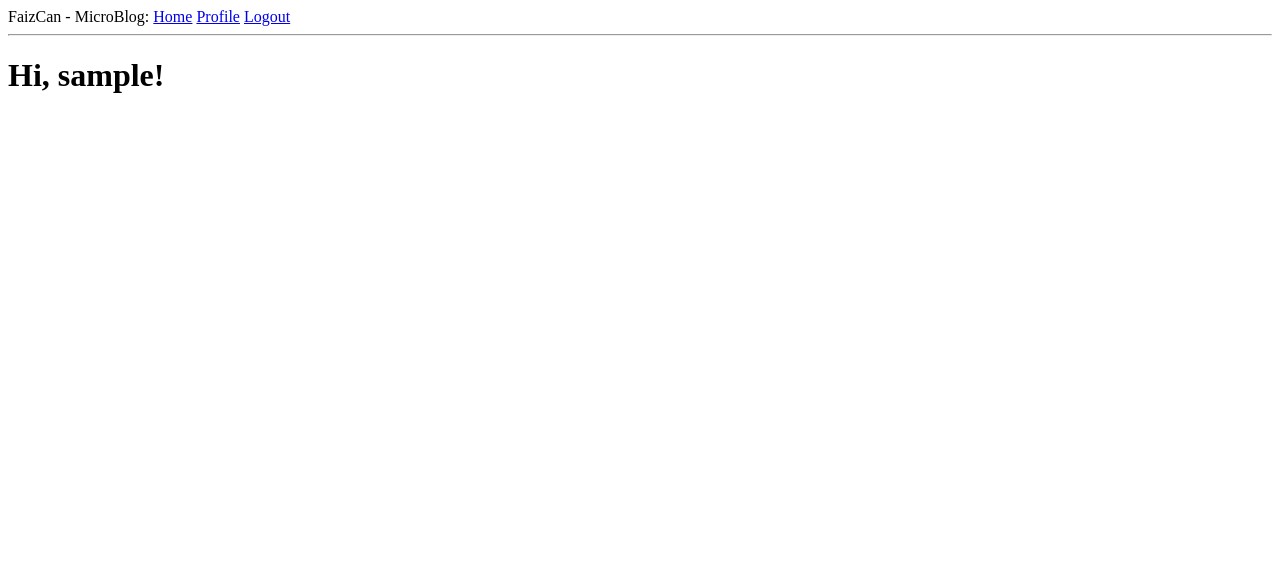
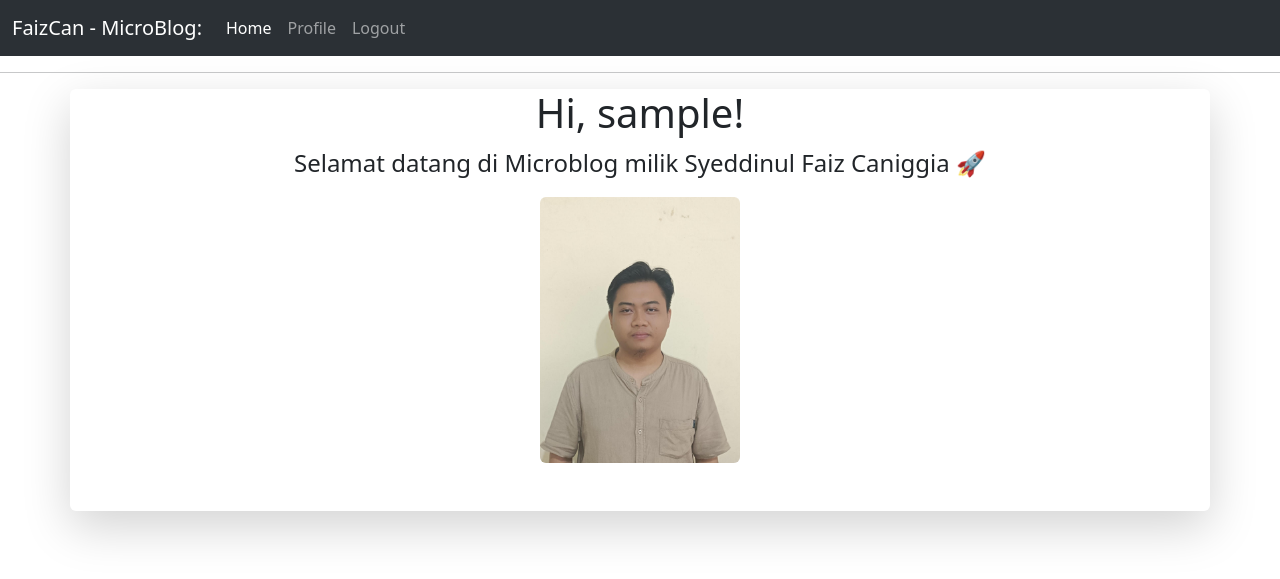
Before and after one commit to RhapsodyInBlueMelody/Tugas-OOP-Web-Python, a Flask app: page / in a window 1280 px wide. Shown: the top 579 px of the page. Run offline with Flask 3, Linux system fonts and the light colour scheme; the visitor is signed in with stand-in values (Sample User, id 1).

Commit message:
Second commit

```diff
--- a/app/static/app.css
+++ /dev/null
@@ -1,43 +0,0 @@
-body{
-    scroll-behavior: smooth;
-}
-
-.judul{
-    word-break: break-all;
-}
-
-.container{
-    margin: auto;
-
-}
-
-.navbar{
-    background-color: aqua;
-    display: inline-block
-}
-
-.navbar ul {
-    display: inline;
-    list-style-type: none;
-    background-color: #dddddd;
-    margin: 0;
-    padding: 0;
-    overflow: hidden;
-  }
-
-.navbar ul li {
-    float: right;
-}
-
-.navbar ul li a:hover {
-    background-color: #111;
-}
-
-.navbar ul li a{
-    display: block;
-    color: black;
-    text-align: center;
-    padding: 20px 15px;
-    padding: 8px;
-    background-color: #dddddd;
-}
--- a/app/static/app.js
+++ /dev/null
@@ -1,5 +0,0 @@
-document.getElementById("tombol").addEventListener("click", displayDate)
-
-function displayDate() {
-    document.getElementById("demo").innerHTML = Date();
-  }
--- a/app/templates/base.html
+++ b/app/templates/base.html
@@ -5,6 +5,8 @@
     <meta name="viewport" content="width=device-width, initial-scale=1.0">
     <link rel="stylesheet" href="static/app.css">
     <script src="static/app.js"></script>
+    <link href="https://cdn.jsdelivr.net/npm/bootstrap@5.3.3/dist/css/bootstrap.min.css" rel="stylesheet" integrity="sha384-QWTKZyjpPEjISv5WaRU9OFeRpok6YctnYmDr5pNlyT2bRjXh0JMhjY6hW+ALEwIH" crossorigin="anonymous">
+
     {% if title %}
     <title>{{ title }} - microblog</title>
     {% else %}
@@ -12,16 +14,34 @@
     {% endif %}
 </head>
 <body>
-  <div>
-  FaizCan - MicroBlog:
-        <a href="{{ url_for('index') }}">Home</a>
+    <nav class="navbar navbar-expand-lg bg-body-tertiary" data-bs-theme="dark">
+      <div class="container-fluid">
+        <a class="navbar-brand" href="{{ url_for('index') }}">FaizCan - MicroBlog:</a>
+        <button class="navbar-toggler" type="button" data-bs-toggle="collapse" data-bs-target="#navbarText" aria-controls="navbarText" aria-expanded="false" aria-label="Toggle navigation">
+          <span class="navbar-toggler-icon"></span>
+        </button>
+        <div class="collapse navbar-collapse" id="navbarText">
+  <ul class="navbar-nav me-auto mb-2 mb-lg-0" style="float: right;">
+    <li class="nav-item">
+        <a class="nav-link active" href="{{ url_for('index') }}">Home</a>
+      </li>
       {% if current_user.is_anonymous %}
-        <a href="{{ url_for('login') }}">Login</a>
+      <li class="nav-item">
+        <a class="nav-link" href="{{ url_for('login') }}">Login</a>
+      </li>
       {% else %}
-        <a href="{{ url_for('user', username=current_user.username) }}">Profile</a>
-        <a href="{{ url_for('logout') }}">Logout</a>
+      <li class="nav-item">
+        <a class="nav-link" href="{{ url_for('user', username=current_user.username) }}">Profile</a>
+      </li>
+        <li class="nav-item">
+        <a class="nav-link" href="{{ url_for('logout') }}">Logout</a>
+      </li>
       {% endif %}
-  </div>
+      </ul>
+    </div>
+
+    </div>
+    </nav>
   <hr>
   {% with messages = get_flashed_messages() %}
   {% if messages %}
@@ -34,4 +54,5 @@
   {% endwith %}
   {% block content %}{% endblock %}
   </body>
+  <script src="https://cdn.jsdelivr.net/npm/bootstrap@5.3.3/dist/js/bootstrap.bundle.min.js" integrity="sha384-YvpcrYf0tY3lHB60NNkmXc5s9fDVZLESaAA55NDzOxhy9GkcIdslK1eN7N6jIeHz" crossorigin="anonymous"></script>
 </html>
--- a/app/templates/index.html
+++ b/app/templates/index.html
@@ -1,7 +1,24 @@
-{% extends "base.html" %}
-{% block content %}
-<h1>Hi, {{ current_user.username }}!</h1>
-{% for post in posts %}
-<div><p>{{ post.author.username }} says: <b>{{ post.body }}</b></p></div>
-{% endfor %}
+{% extends "base.html" %} {% block content %}
+<div class="container rounded shadow-lg">
+    <div class="d-flex justify-content-center align-items-center flex-column">
+        <h1>Hi, {{ current_user.username }}!</h1>
+        <p class="fs-4 d-block text-center">
+            Selamat datang di Microblog milik Syeddinul Faiz Caniggia 🚀
+        </p>
+        <img
+            src="static/foto_profile.jpeg"
+            class="rounded mb-5 img-fluid d-block"
+            width="200"
+            height="200"
+            alt="gambar avatar github"
+        />
+        {% for post in posts %}
+        <div>
+            <p class="text-center">
+                {{ post.author.username }} says: <b>{{ post.body }}</b>
+            </p>
+        </div>
+        {% endfor %}
+    </div>
+</div>
 {% endblock %}
--- a/app/templates/login.html
+++ b/app/templates/login.html
@@ -1,7 +1,7 @@
 {% extends "base.html" %}
 
 {% block content %}
-
+<div class="container">
     <h1>Login</h1>
     <form action="" method="post" novalidate>
         {{ form.hidden_tag() }}
@@ -23,5 +23,5 @@
         <p>New User? <a href="{{ url_for('register') }}">Click to Register!</a></p>
         <p> {{ form.submit() }} </p>
     </form>
-
+</div>
 {% endblock %}
```
Also changed, not shown: app.db, app/static/foto_profile.jpeg (added).
